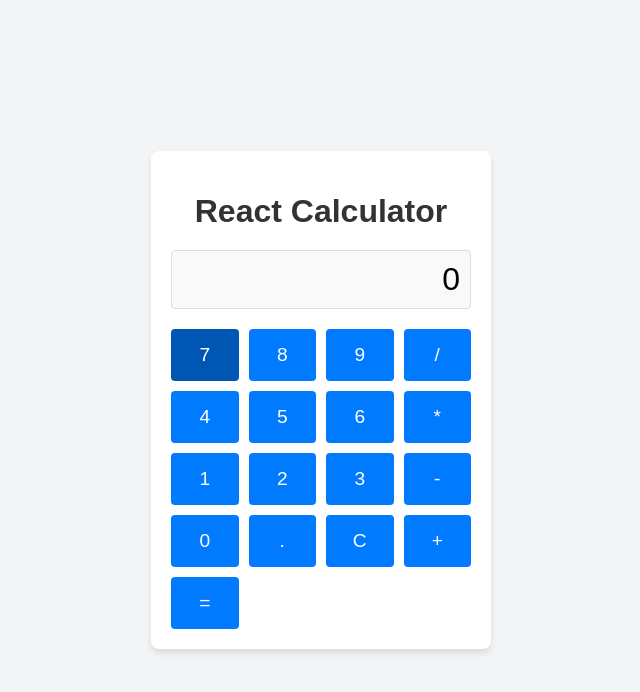
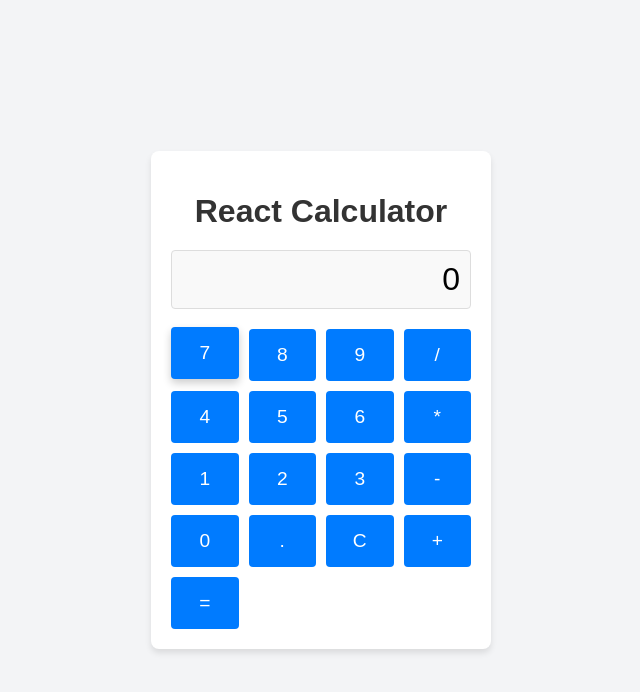
Before and after one commit to AleksandrKompanetc/calculator-app, a React (Create React App) app: page / in a window 1280 px wide. In both pictures the pointer is over the button 523 px from the left and 354 px from the top of the page. Shown: the top 692 px of the page, without its empty margins (319-959 px from the left). Built offline with nearby package versions, Linux system fonts and the light colour scheme; the HTML template or start-up script is replaced by a standard one.

Commit message:
changing buttons style

```diff
--- a/src/App.css
+++ b/src/App.css
@@ -90,9 +90,10 @@ button {
 }
 
 button:hover {
-  background: #0056b3;
+  box-shadow: 0 4px 8px rgba(0, 0, 0, 0.2);
+  transform: translateY(-2px);
 }
 
 button:active {
-  background: #004080;
+  transform: scale(0.95);
 }
```
